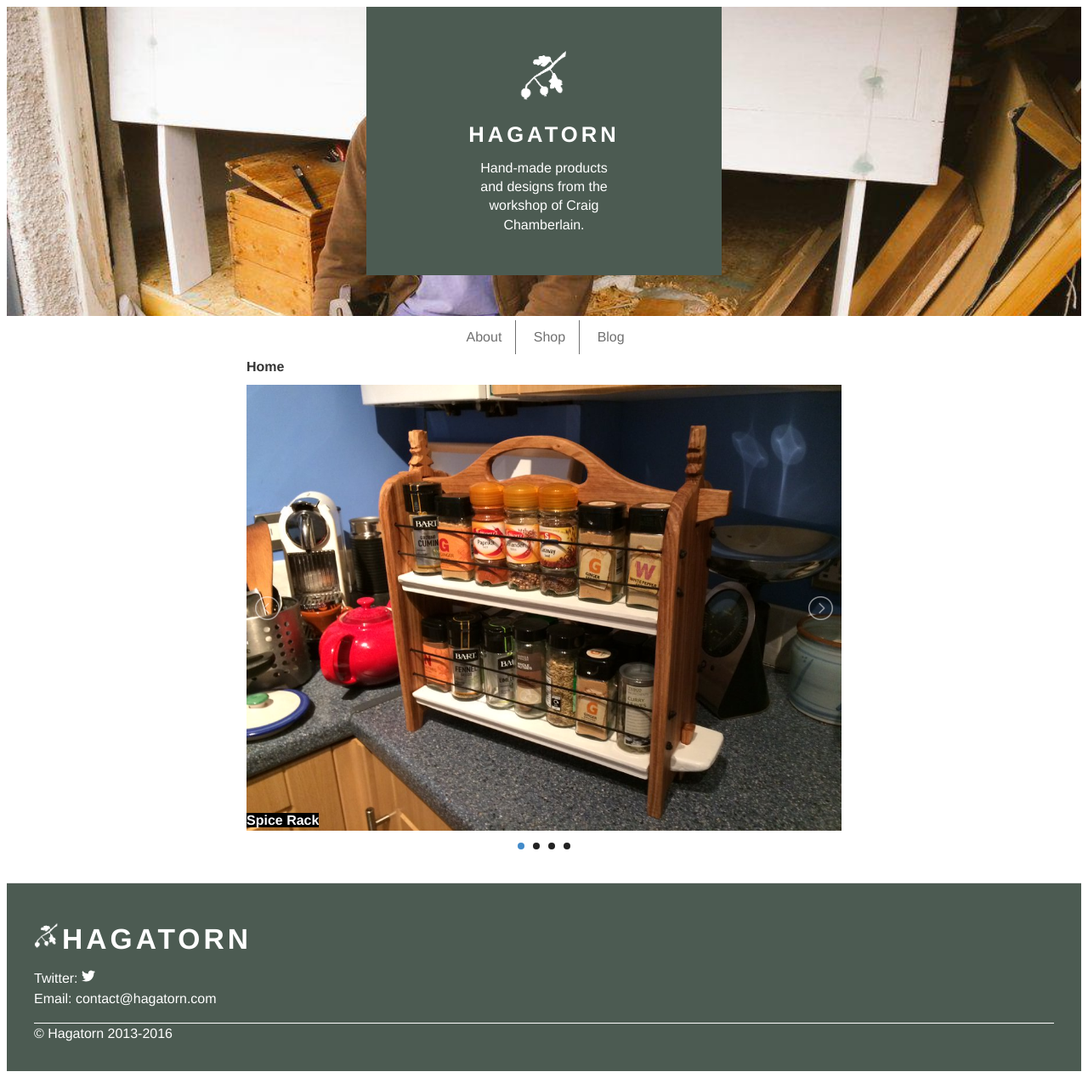
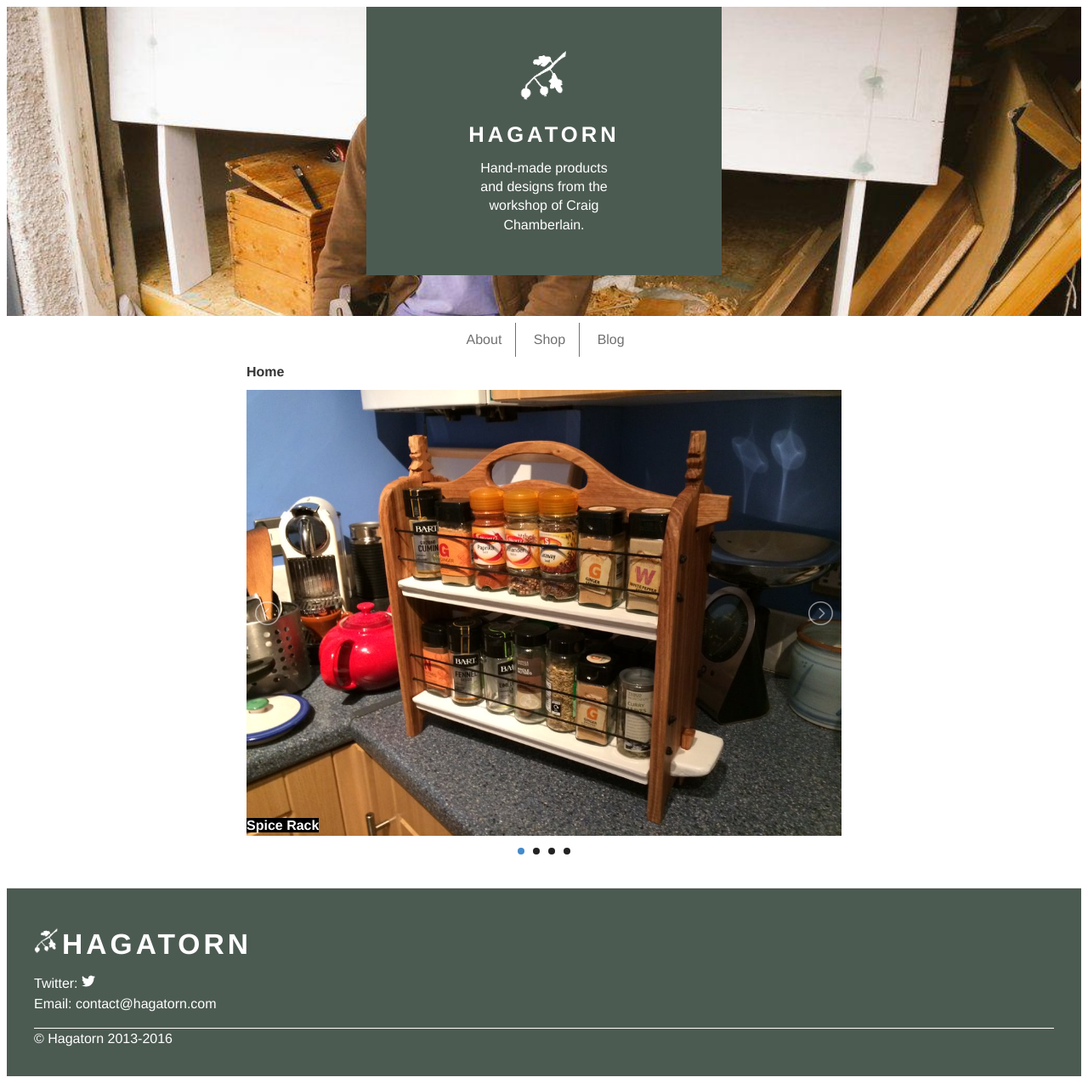
Before and after one commit to hagatorn/hagatorn.github.io, a Jekyll site: the page built from index.html, in a window 1280 px wide. Shown: the whole page at 85% size. Built offline with Jekyll 4.4.1, drawn with Linux system fonts in a browser that asks for light colours.

Commit message:
Update _nav.scss

```diff
--- a/_sass/_nav.scss
+++ b/_sass/_nav.scss
@@ -30,7 +30,7 @@
     @include clearfix;
     position: relative;
     z-index: 999;
-    padding: 5px 0;
+    padding: .5em 0;
   }
 
   ul.primary-navigation-menu {
```
